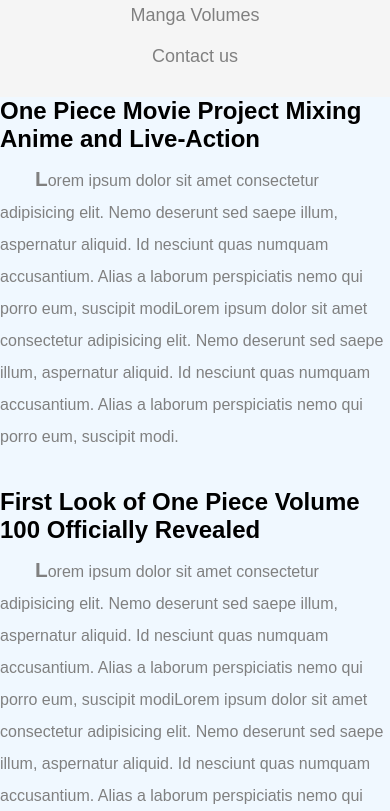
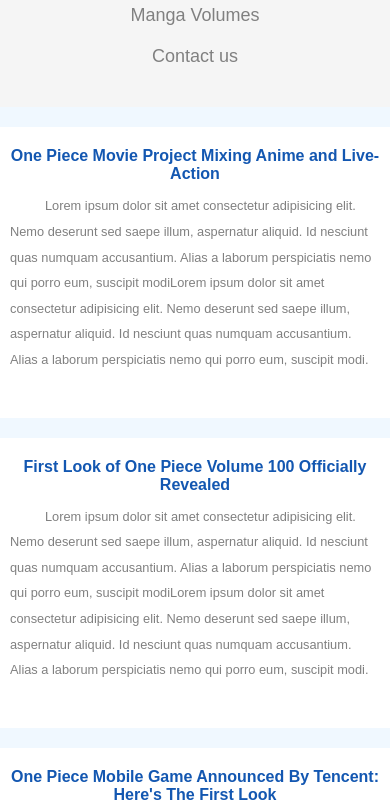
Before and after one commit to Bodykudo/Pirates-Club, a plain HTML site: page news.html in a window 390 px wide. Shown: the part 493-1304 px from the top of the page. Drawn offline with Linux system fonts and the light colour scheme.

Commit message:
Update styles.css

```diff
--- a/styles.css
+++ b/styles.css
@@ -6,10 +6,11 @@
   margin: 0;
   padding: 0;
   font-family: Arial, Helvetica, sans-serif;
+  --mainColor: #1357b1;
 }
 
 *::selection {
-  background-color: #1357b1;
+  background-color: var(--mainColor);
   color: white;
 }
 
@@ -21,7 +22,7 @@ body {
 
 header {
   position: fixed;
-  background-color: #1357b1;
+  background-color: var(--mainColor);
   padding: 20px;
   text-align: center;
   width: 100%;
@@ -134,7 +135,7 @@ nav li a.current {
 }
 
 nav li a.join {
-  color: #1357b1;
+  color: var(--mainColor);
 }
 
 nav li a:hover {
@@ -154,8 +155,12 @@ nav li a:hover {
     top: 0;
   }
   nav ul {
-    flex-direction: column;
+    display: block;
     text-align: center;
+  }
+
+  nav li {
+    margin-bottom: 20px;
   }
 }
 
@@ -168,20 +173,20 @@ section.main {
   padding: 0 40px;
 }
 
-article h1 {
-  color: #1357b1;
+.main article h1 {
+  color: var(--mainColor);
   font-size: 32px;
   text-shadow: 1.5px 1.5px black;
 }
 
-article p {
+.main article p {
   line-height: 2em;
   color: gray;
   text-indent: 35px;
   margin: 10px 0 35px 0;
 }
 
-article p::first-letter {
+.main article p::first-letter {
   font-size: 1.3em;
   font-weight: bold;
 }
@@ -198,10 +203,12 @@ article p::first-letter {
 
 .image {
   max-width: 46%;
+  transition-duration: 3s;
 }
 
 .image img {
   width: 100%;
+  transition-duration: 3s;
 }
 
 .images figcaption {
@@ -241,7 +248,7 @@ section.join {
 
 section.join h2 {
   font-size: 30px;
-  text-shadow: 1.5px 1.5px black;
+  text-shadow: 1.5px 1.5px gray;
 }
 
 form input.email {
@@ -292,7 +299,7 @@ section.join p::first-letter {
 /* Footer */
 
 footer {
-  background-color: #1357b1;
+  background-color: var(--mainColor);
   color: whitesmoke;
   padding: 10px;
   text-align: center;
@@ -314,7 +321,7 @@ table.vols td {
 }
 
 table.vols th {
-  background-color: #1357b1;
+  background-color: var(--mainColor);
   color: white;
   font-size: 1.3em;
   text-shadow: 2px 2px 4px black;
@@ -358,4 +365,80 @@ table.vols tr:hover {
   }
 }
 
-/* Contact us page */
+/* News Page */
+
+section.newsSec {
+  max-width: 100%;
+  width: 1200px;
+  margin: 80px auto;
+  padding: 0 40px;
+}
+
+.newsSec {
+  display: flex;
+  flex-flow: wrap;
+  justify-content: space-evenly;
+  align-items: flex-start;
+  margin: 20px;
+}
+
+.newsSec article {
+  flex: 0 0 32%;
+  background-color: white;
+  padding: 10px;
+  margin-top: 20px;
+}
+
+.newsSec article h2 {
+  text-align: center;
+  font-size: 20px;
+  margin: 10px 0;
+  text-shadow: none;
+  color: var(--mainColor);
+}
+
+.newsSec article p {
+  line-height: 2em;
+  color: gray;
+  text-indent: 35px;
+  margin: 10px 0 35px 0;
+}
+
+@media screen and (max-width: 750px) {
+  .newsSec article {
+    flex: 40%;
+    margin-right: 10px;
+  }
+}
+
+@media screen and (max-width: 700px) {
+  .newsSec article h2 {
+    font-size: 16px;
+  }
+
+  .newsSec article p {
+    font-size: 0.8em;
+  }
+}
+
+@media screen and (max-width: 600px) {
+  .newsSec {
+    display: block;
+  }
+
+  .newsSec article {
+    flex: 0;
+  }
+
+  section.newsSec {
+    max-width: 100%;
+    width: auto;
+    padding: 0;
+    margin: 0;
+  }
+  .newsSec article {
+    margin: 0 auto;
+    margin-top: 20px;
+    margin-bottom: 20px;
+  }
+}
```
